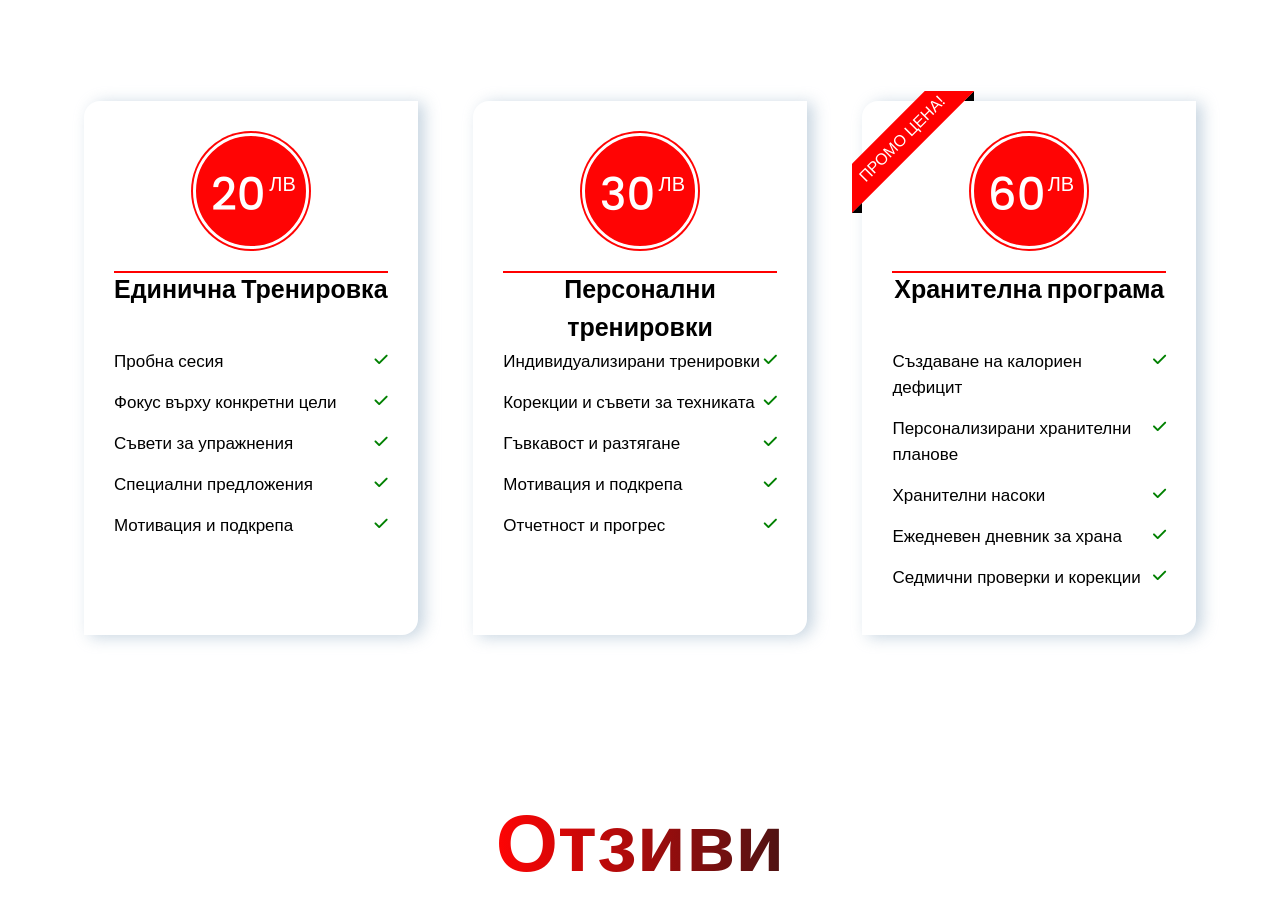
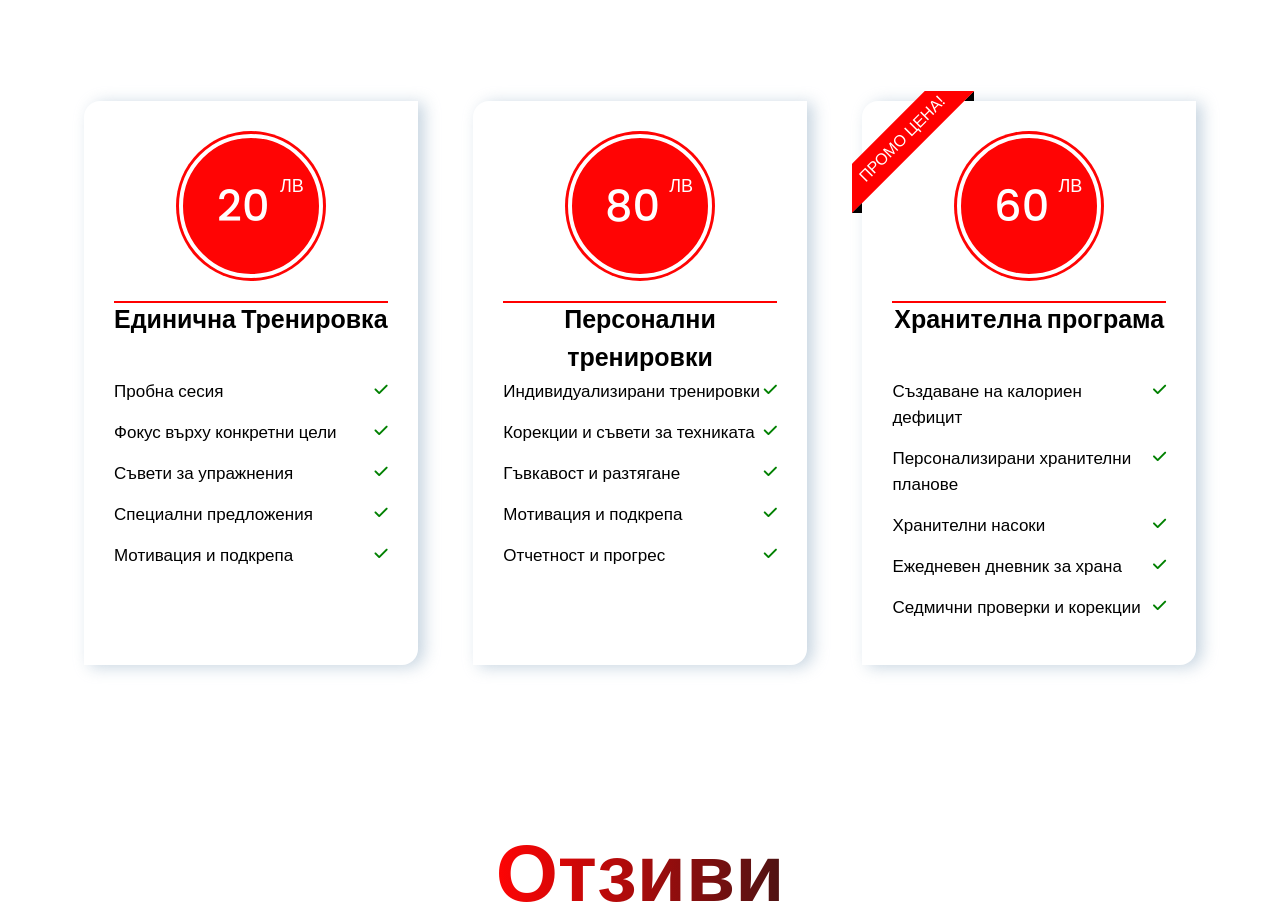
Before and after one commit to eminn-a/Gym-Project, a React (Vite) app: page / in a window 1280 px wide. Shown: the part 4180-5087 px from the top of the page. Built offline with nearby package versions, Linux system fonts and the light colour scheme.

Commit message:
separate page and separate props

```diff
--- a/src/components/Classes/Classes.jsx
+++ b/src/components/Classes/Classes.jsx
@@ -1,8 +1,7 @@
 import styles from "./ClassesStyles.module.css";
-import { programsData } from "../../data/programsData";
 import ClassesCard from "./ClassesCard";
 
-export default function Classes() {
+export default function Classes({ programsData }) {
   return (
     <div className={styles.section} id="classes">
       <h1>
--- a/src/components/Hero/Hero.jsx
+++ b/src/components/Hero/Hero.jsx
@@ -1,7 +1,6 @@
 import styles from "./HeroStyles.module.css";
-import { heroData } from "../../data/heroData";
 
-export default function Navbar() {
+export default function Navbar({ heroData }) {
   return (
     <div className={styles.hero} id="hero">
       <img src={heroData.img} alt="HeroImg" />
--- a/src/components/PriceTable/PriceTable.jsx
+++ b/src/components/PriceTable/PriceTable.jsx
@@ -1,8 +1,7 @@
 import styles from "./PriceTable.module.css";
 import PriceTableCard from "./PriceTableCard";
-import { priceData } from "../../data/priceData";
 
-export default function PriceTable() {
+export default function PriceTable({ priceData }) {
   return (
     <div className={styles.wrapper}>
       {priceData.map((x, index) => (
--- a/src/components/PriceTable/PriceTable.module.css
+++ b/src/components/PriceTable/PriceTable.module.css
@@ -28,11 +28,11 @@
 }
 
 .priceArea {
-    height: 120px;
-    width: 120px;
+    height: 150px;
+    width: 150px;
     background: #ff0404;
     border-radius: 50%;
-    padding: 2px;
+    padding: 3px;
 }
 
 .innerArea {
@@ -40,25 +40,28 @@
     width: 100%;
     background: #ff0404;
     border-radius: 50%;
-    border: 3px solid white;
+    border: 4px solid white;
     color: white;
     line-height: 117px;
     text-align: center;
     position: relative;
+    display: flex;
+    align-items: center;
+    justify-content: center;
 }
 
 .text {
-    font-size: 20px;
-    font-weight: 500;
+    font-size: 18px;
+    font-weight: 400;
     position: absolute;
-    right: 10px;
-    top: -10px;
+    right: 15px;
+    top: -11px;
 }
 
 .price {
-    font-size: 45px;
+    font-size: 43px;
     font-weight: 500;
-    margin-right: 25px;
+    margin-right: 15px;
 }
 
 .packageName {
--- a/src/components/Steps/Steps.jsx
+++ b/src/components/Steps/Steps.jsx
@@ -1,8 +1,7 @@
 import styles from "./StepsStyles.module.css";
-import { steps } from "../../data/steps";
 import StepsCard from "./StepsCard";
 
-export default function Steps() {
+export default function Steps({ steps }) {
   return (
     <div className={styles.steps}>
       {steps.map((x, index) => (
--- a/src/data/priceData.js
+++ b/src/data/priceData.js
@@ -12,7 +12,7 @@ export const priceData = [
   },
   {
     title: "Персонални тренировки",
-    price: 30,
+    price: 80,
     details: [
       "Индивидуализирани тренировки",
       "Корекции и съвети за техниката",
--- a/src/pages/HomePage.jsx
+++ b/src/pages/HomePage.jsx
@@ -6,15 +6,20 @@ import Testemonials from "../components/Testemonials/Testemonial";
 import PicturesGrid from "../components/PicturesGrid/PicturesGrid";
 import PriceTable from "../components/PriceTable/PriceTable";
 
+import { heroData } from "../data/heroData";
+import { priceData } from "../data/priceData";
+import { programsData } from "../data/programsData";
+import { steps } from "../data/steps";
+
 export default function HomePage() {
   return (
     <>
-      <Hero />
-      <Steps />
+      <Hero heroData={heroData} />
+      <Steps steps={steps} />
       <PicturesGrid />
-      <Classes />
+      <Classes programsData={programsData} />
       <About />
-      <PriceTable />
+      <PriceTable priceData={priceData} />
       <Testemonials />
     </>
   );
```
